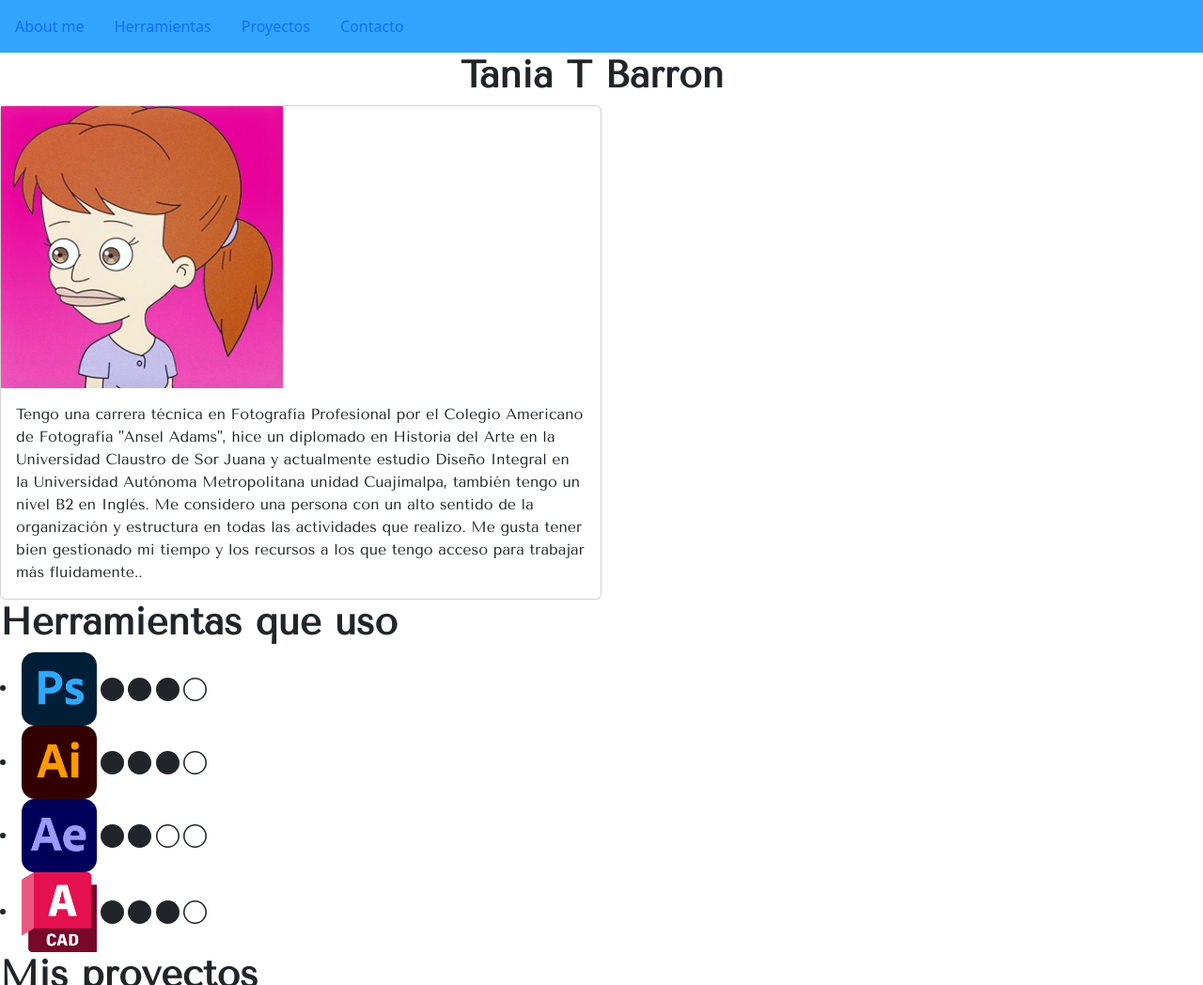
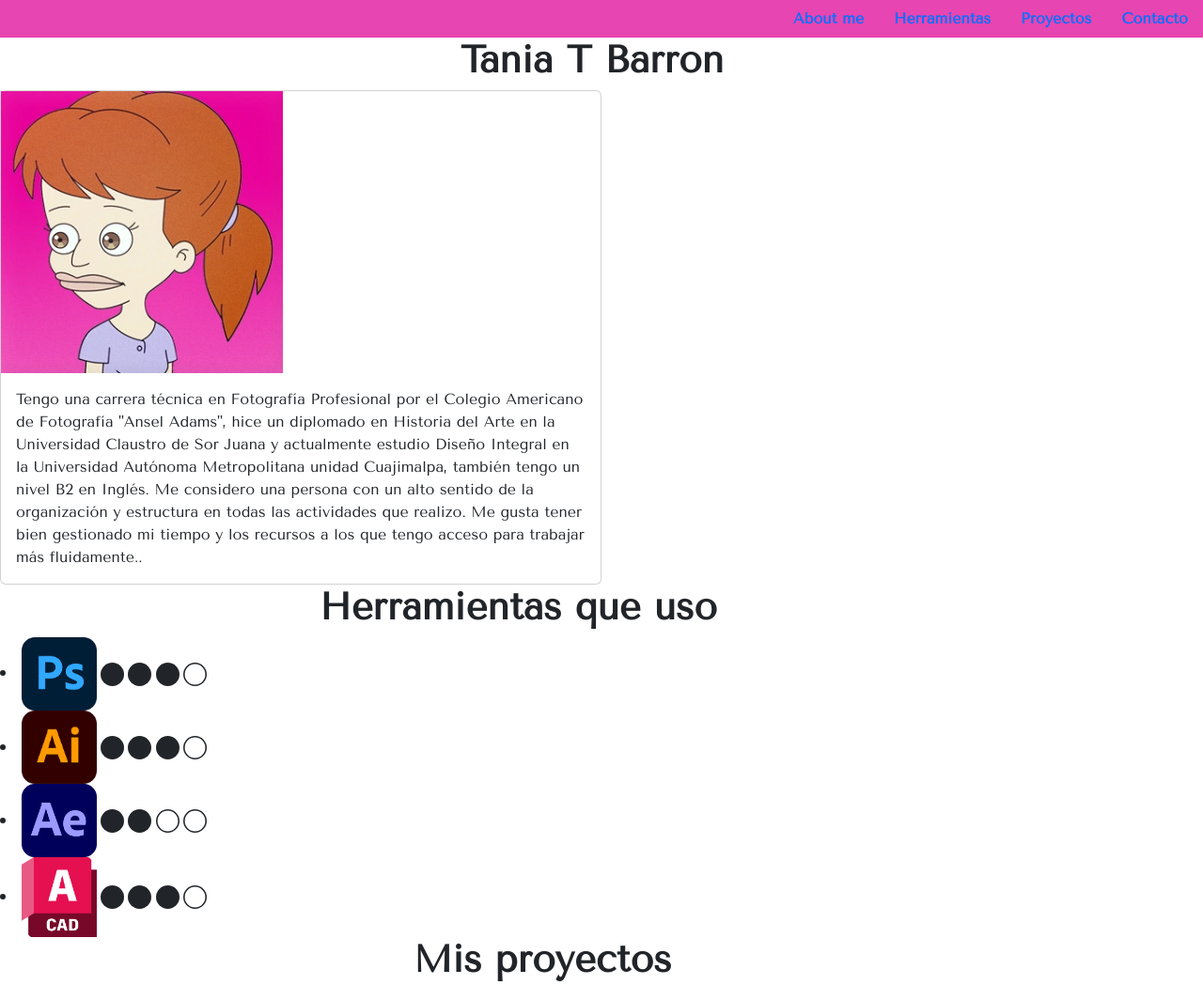
Before and after one commit to TTB91/ttb, a plain HTML site: page index.html in a window 1280 px wide. Shown: the top 1048 px of the page at 94% size. Drawn offline with nearby package versions, Linux system fonts and the light colour scheme; a web font is replaced by a local one.

Commit message:
Color de nav

```diff
--- a/index.html
+++ b/index.html
@@ -37,13 +37,15 @@
     <link rel="preconnect" href="https://fonts.googleapis.com">
     <link rel="preconnect" href="https://fonts.gstatic.com" crossorigin>
     <link href="https://fonts.googleapis.com/css2?family=Castoro+Titling&family=Montserrat:ital,wght@0,100..900;1,100..900&family=Raleway:ital,wght@0,100..900;1,100..900&family=Tenor+Sans&display=swap" rel="stylesheet">
+  <!--Fin de Tipografia-->
 
   </head>
 
   </body>
 
-  <nav class="navbar nav-bar">
-    <!-- Navbar content -->
+  <!-- Navbar content -->
+    <nav class="nav-bar">
+
   <ul class="nav justify-content-end">
     <li class="nav-item">
       <a class="nav-link active" aria-current="page" href="#">About me </a>
@@ -66,6 +68,7 @@
   <link href='/style.css' rel='stylesheet'>
 </nav>
   <section>
+
    <!--Centrar titulo-->
     <div class="mx-auto" style="width: 300px;">
       <h1>Tania T Barron</h1>
@@ -105,7 +108,12 @@
 
 
   <section>
-    <h1>Herramientas que uso</h1>
+
+    <!--Centrar-->
+    <div class="mx-auto" style="width: 600px;">
+      <h1>Herramientas que uso</h1>
+    </div>
+
 
     <li>
 
@@ -235,10 +243,18 @@
 
   </section>
   <section>
-    <h1>Mis proyectos</h1>
+
+    <!--Centrar Titulo-->
+    <div class="mx-auto" style="width: 400px;">
+      <h1>Mis proyectos</h1>
+    </div>
+
 
   </section>
+
   <h1>Diseño de Botella Jugo Orgánico</h1>
+
+  <!--Carrusel-->
   <div id="carouselExampleDark" class="carousel carousel-dark slide">
     <div class="carousel-indicators">
       <button type="button" data-bs-target="#carouselExampleDark" data-bs-slide-to="0" class="active" aria-current="true" aria-label="Slide 1"></button>
@@ -292,6 +308,7 @@
       <span class="visually-hidden">Next</span>
     </button>
   </div>
+<!--Fin del Carrusel-->
 
   <section>
     <h1>Contacto</h1>
--- a/style.css
+++ b/style.css
@@ -8,8 +8,12 @@
     max-width: 300px;
 }
 
-.nav-bar{
-    background-color: #33a5ff;
+nav.nav-bar{
+    background-color: rgb(231, 69, 177);
+}
+nav {
+    font-family: "Tenor Sans", sans-serif;
+    font-weight: 600;
 }
 
 h1 {
@@ -19,5 +23,4 @@ h1 {
 p {
     font-family: "Tenor Sans", sans-serif;
     font-weight: 500;
-
 }
```
